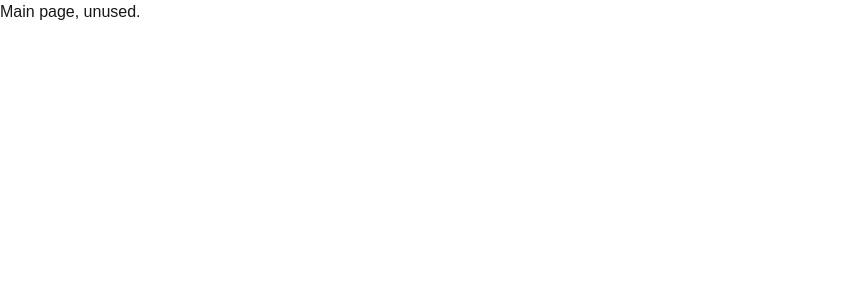
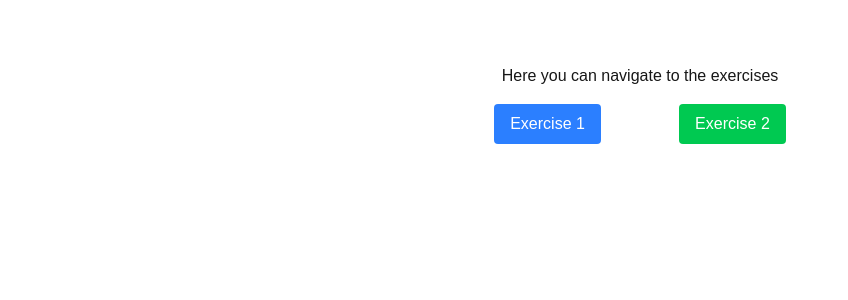
Before and after one commit to Pistachin/mango-range, a Next.js app: page / in a window 1280 px wide. Shown: the top 300 px of the page, without its empty margins (0-848 px from the left). Built offline with nearby package versions, Linux system fonts and the light colour scheme.

Commit message:
Implement exercise 2

```diff
--- a/app/_components/Range.tsx
+++ b/app/_components/Range.tsx
@@ -27,6 +27,8 @@ export default function Range({
   const dragTarget = useRef<'min' | 'max' | null>(null);
   const userMinRef = useRef(userMin);
   const userMaxRef = useRef(userMax);
+  const onChangeRef = useRef(onChange);
+  const useFixed = isFixed && fixedValues && fixedValues.length > 1;
 
   const inputClass = 'w-10 p-1 focus:outline-none';
   const draggableClass =
@@ -44,7 +46,14 @@ export default function Range({
     }
   };
 
-  const toPercent = (value: number) => {
+  const valueToPercent = (value: number) => {
+    if (useFixed) {
+      const index = fixedValues!.indexOf(value);
+      if (index !== -1) {
+        return (index / (fixedValues.length - 1)) * 100;
+      }
+    }
+
     return ((value - settingsMin) / (settingsMax - settingsMin)) * 100;
   };
 
@@ -62,6 +71,11 @@ export default function Range({
   const percentToValue = (clientX: number) => {
     const rect = rangeRef.current!.getBoundingClientRect();
     const ratio = Math.max(0, Math.min(1, (clientX - rect.left) / rect.width));
+
+    if (useFixed) {
+      const index = Math.round(ratio * (fixedValues!.length - 1));
+      return fixedValues![index];
+    }
     const rawValue = settingsMin + ratio * (settingsMax - settingsMin);
     const decimalPlaces = step.toString().split('.')[1]?.length || 0;
     return parseFloat(rawValue.toFixed(decimalPlaces));
@@ -70,13 +84,14 @@ export default function Range({
   useEffect(() => {
     userMinRef.current = userMin;
     userMaxRef.current = userMax;
+    onChangeRef.current = onChange;
   });
 
   useEffect(() => {
     const handleMouseMove = (e: MouseEvent) => {
       if (!dragTarget.current) return;
       const newValue = percentToValue(e.clientX);
-      onChange(
+      onChangeRef.current(
         dragTarget.current === 'min'
           ? { userMin: Math.min(newValue, userMaxRef.current), userMax: userMaxRef.current }
           : { userMin: userMinRef.current, userMax: Math.max(newValue, userMinRef.current) }
@@ -95,7 +110,7 @@ export default function Range({
   }, []);
 
   return (
-    <div className="px-2 py-4 min-w-[150px] w-full max-w-md flex items-center">
+    <div className="px-2 py-4 min-w-[300px] w-full max-w-md flex items-center">
       {isFixed ? (
         <div>{userMin} €</div>
       ) : (
@@ -119,18 +134,18 @@ export default function Range({
         <div
           className="absolute h-full bg-black rounded-full"
           style={{
-            left: `${toPercent(userMin)}%`,
-            width: `${toPercent(userMax) - toPercent(userMin)}%`,
+            left: `${valueToPercent(userMin)}%`,
+            width: `${valueToPercent(userMax) - valueToPercent(userMin)}%`,
           }}
         />
         <div
           className={draggableClass}
-          style={{ left: `${toPercent(userMin)}%` }}
+          style={{ left: `${valueToPercent(userMin)}%` }}
           onMouseDown={() => (dragTarget.current = 'min')}
         />
         <div
           className={draggableClass}
-          style={{ left: `${toPercent(userMax)}%` }}
+          style={{ left: `${valueToPercent(userMax)}%` }}
           onMouseDown={() => (dragTarget.current = 'max')}
         />
       </div>
--- a/app/exercise-2/page.tsx
+++ b/app/exercise-2/page.tsx
@@ -1,11 +1,17 @@
+'use client';
 import Range from '@/app/_components/Range';
+import { useState } from 'react';
 
 const MOCK_VALUES = [1.99, 5.99, 10.99, 30.99, 50.99, 70.99];
 
 export default function Exercise2() {
+  const [userMin, setUserMin] = useState(MOCK_VALUES[0]);
+  const [userMax, setUserMax] = useState(MOCK_VALUES[MOCK_VALUES.length - 1]);
   const handleChange = (values: { userMin: number; userMax: number }) => {
-    console.log('Selected range:', values);
+    setUserMin(values.userMin);
+    setUserMax(values.userMax);
   };
+
   return (
     <div>
       <h1>Exercise 2</h1>
@@ -15,8 +21,8 @@ export default function Exercise2() {
         type="fixed"
         fixedValues={MOCK_VALUES}
         onChange={handleChange}
-        userMin={MOCK_VALUES[0]}
-        userMax={MOCK_VALUES[MOCK_VALUES.length - 1]}
+        userMin={userMin}
+        userMax={userMax}
       />
     </div>
   );
--- a/app/layout.tsx
+++ b/app/layout.tsx
@@ -23,15 +23,14 @@ export default function RootLayout({
   children: React.ReactNode;
 }>) {
   const mainStyles =
-    'flex flex-1 w-full max-w-3xl flex-col items-center justify-between py-32 px-16 bg-white sm:items-start';
+    'flex flex-1 w-full max-w-3xl flex-col items-center justify-between py-16 px-16 bg-white sm:items-start';
   // const mainStyles =
   //   'flex flex-1 w-full max-w-3xl flex-col items-center justify-between py-32 px-16 bg-white dark:bg-black sm:items-start';
 
   return (
     <html lang="en" className={`${geistSans.variable} ${geistMono.variable} h-full antialiased`}>
-      <body className="min-h-full flex flex-col">
-        {children}
-        <main className={mainStyles}></main>
+      <body className="min-h-full flex flex-col justify-center items-center">
+        <main className={mainStyles}>{children}</main>
       </body>
     </html>
   );
--- a/app/page.tsx
+++ b/app/page.tsx
@@ -1,3 +1,23 @@
+import Link from 'next/link';
+
 export default function Home() {
-  return <div>Main page, unused.</div>;
+  return (
+    <div className="flex flex-col items-center w-full">
+      <h1>Here you can navigate to the exercises</h1>
+      <div className="flex justify-evenly w-full max-w-md mt-4">
+        <Link
+          href="/exercise-1"
+          className="px-4 py-2 bg-blue-500 text-white rounded hover:bg-blue-600 transition-colors"
+        >
+          Exercise 1
+        </Link>
+        <Link
+          href="/exercise-2"
+          className="px-4 py-2 bg-green-500 text-white rounded hover:bg-green-600 transition-colors"
+        >
+          Exercise 2
+        </Link>
+      </div>
+    </div>
+  );
 }
```
Also changed, not shown: 1 other file (tests, documents, lock files or other folders).
